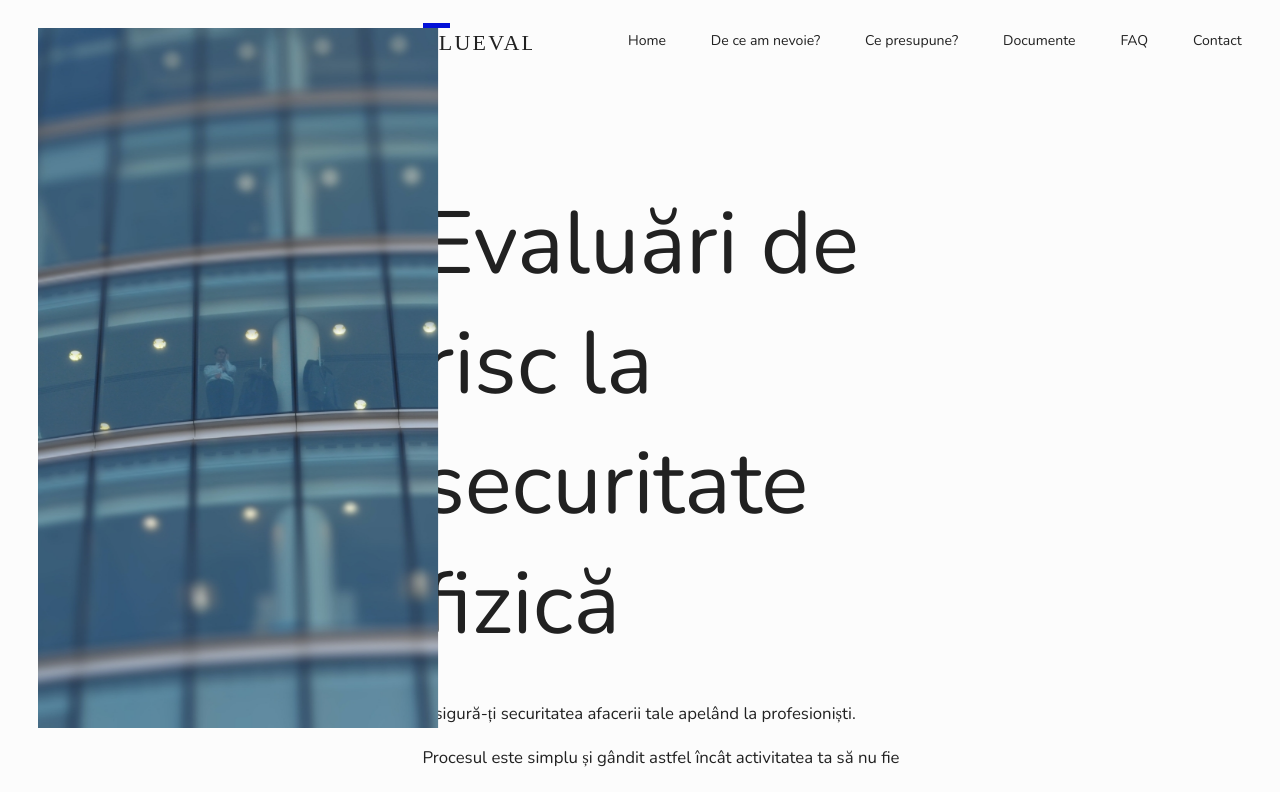
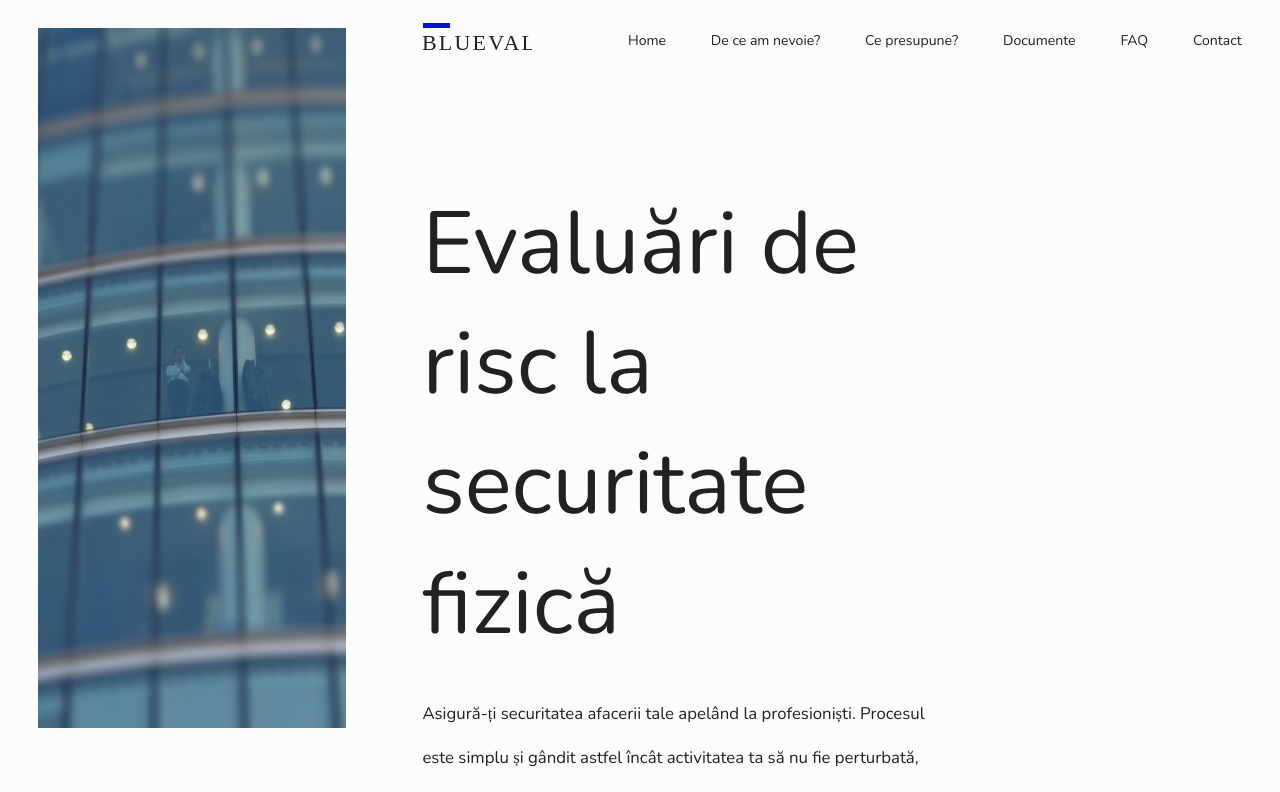
Before and after one commit to alex-robert888/blueval, a Vue app: page / in a window 1280 px wide. Shown: the top 792 px of the page. Built offline with nearby package versions, Linux system fonts and the light colour scheme.

Commit message:
Added netlify contact form

```diff
--- a/public/index.html
+++ b/public/index.html
@@ -6,7 +6,7 @@
     <meta name="viewport" content="width=device-width,initial-scale=1.0">
     <link rel="icon" href="<%= BASE_URL %>favicon.ico">
     <link rel="stylesheet" type="text/css" href="//fonts.googleapis.com/css?family=Nunito" />
-    <title><%= htmlWebpackPlugin.options.title %></title>
+    <title>Blueval - Evaluări de risc profesioniste</title>
   </head>
   <body>
     <noscript>
@@ -24,8 +24,6 @@
   }
 
   body {
-    margin: 0;
-    padding: 0;
     background-color: #FCFCFC;
     color: #212121;
     font-family: 'Nunito';
--- a/src/components/TheHomePageContactSection.vue
+++ b/src/components/TheHomePageContactSection.vue
@@ -4,7 +4,7 @@
         <div>
             <div class="left-side">
                 <a name="contact" class="a--redirect"></a>
-                <form name="contact" data-netlify="true">
+                <form name="contact" method="post" data-netlify="true" data-netlify-honeypot="bot-field">
                     <label for="email" class="text label">Email</label>
                     <input type="text" name="email" id="" class="input-or-textarea">
 
--- a/src/components/TheHomePageHeroSection.vue
+++ b/src/components/TheHomePageHeroSection.vue
@@ -45,6 +45,7 @@
             top: 3.5vh;
             z-index: 99;
             height: 87.5vh;
+            width: 24vw;
         }
 
         > article {
@@ -52,7 +53,7 @@
             margin-top: 13vh;
 
             > h1, > h2 {
-                width: 38vw;
+                width: 40vw;
             }
 
             > h1 {
```
